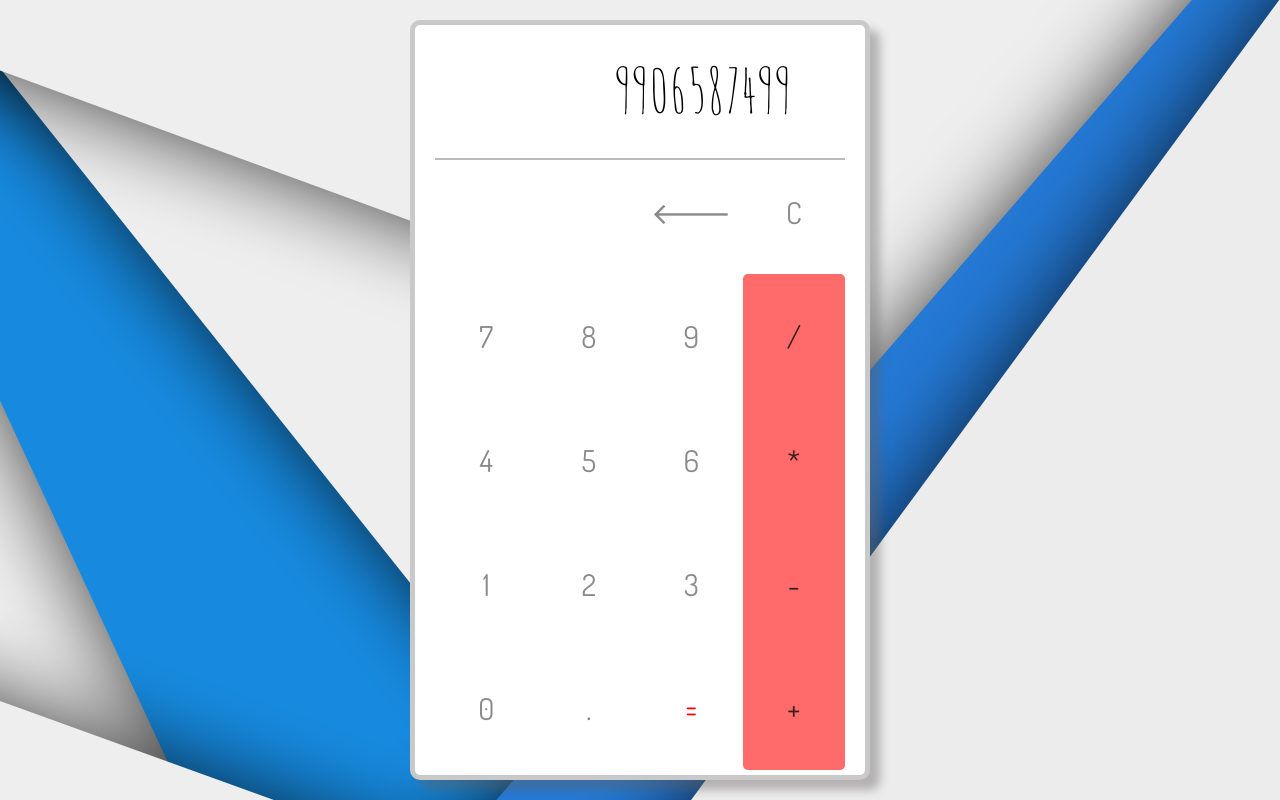
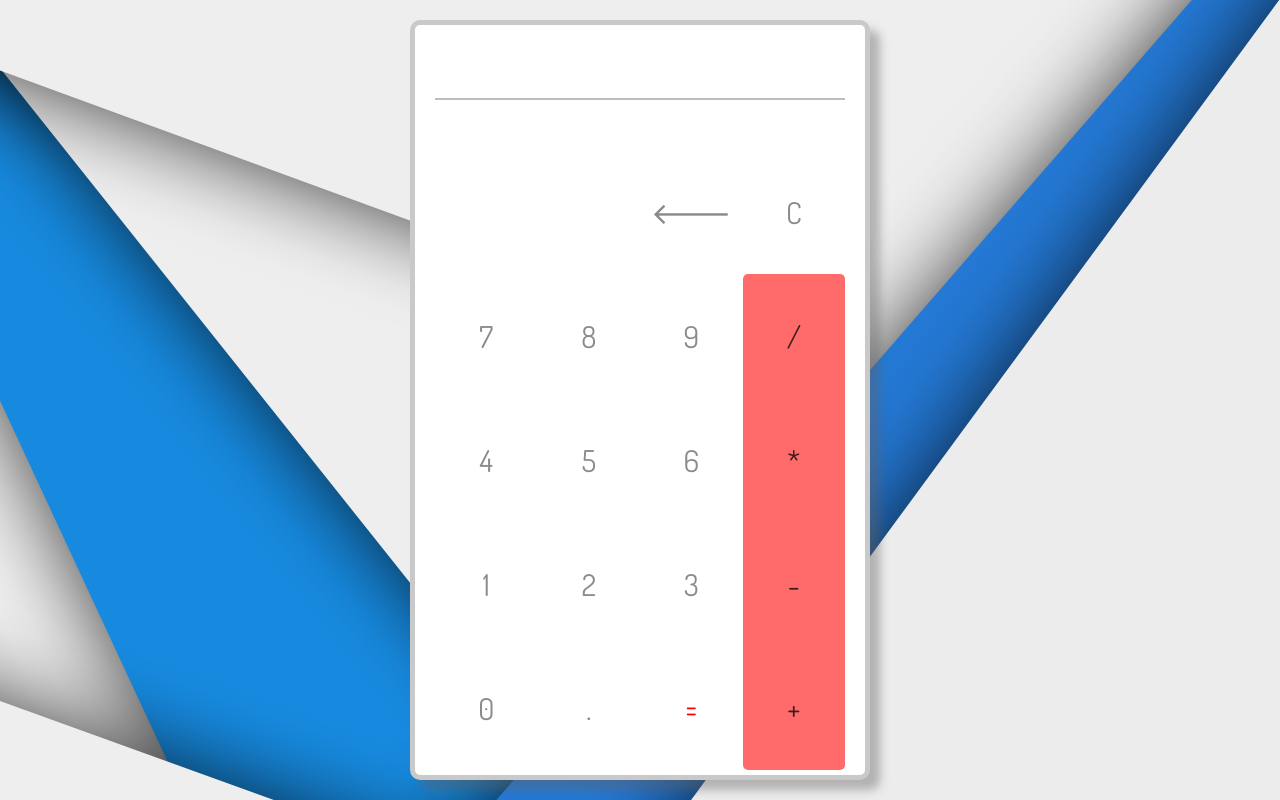
Before and after one commit to mohsinreshi/calculator, a plain HTML site: page index.html in a window 1280 px wide. Drawn offline with Linux system fonts and the light colour scheme.

Commit message:
minor changes

```diff
--- a/index.html
+++ b/index.html
@@ -6,7 +6,7 @@
 </head>
 <body>
   <div class="container">
-    <div class="display"><span>9906587499</span><hr></div>
+    <div class="display"><span></span><hr></div>
       <button class="hide"></button>
       <button class="hide"></button>
       <button class="backspace">🡐</button>
```
